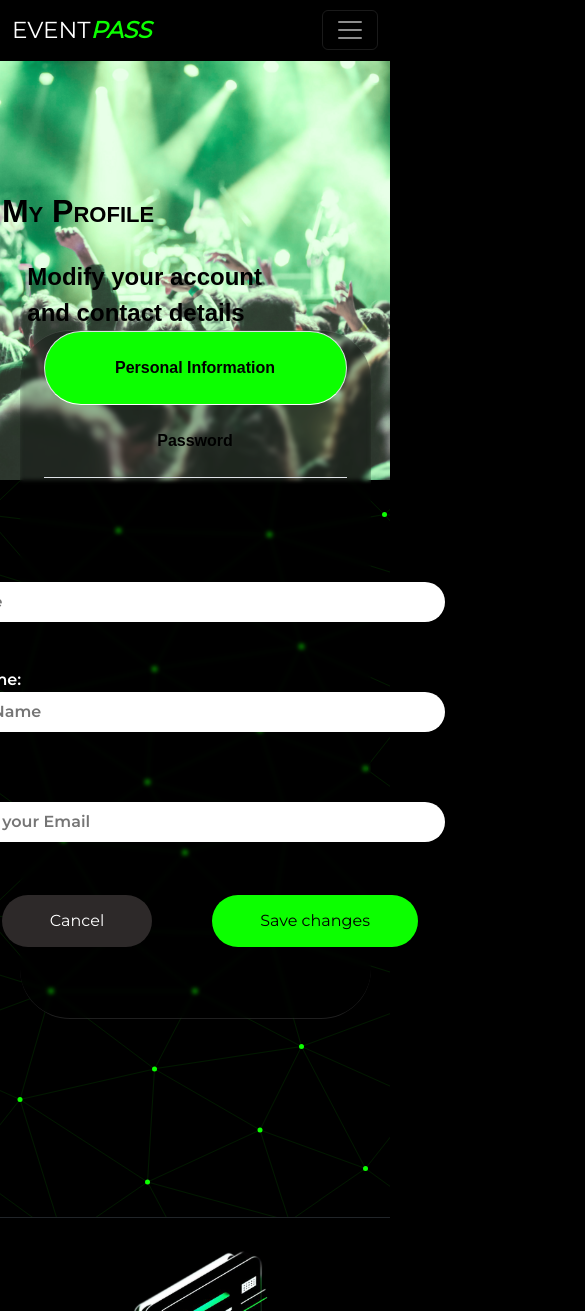
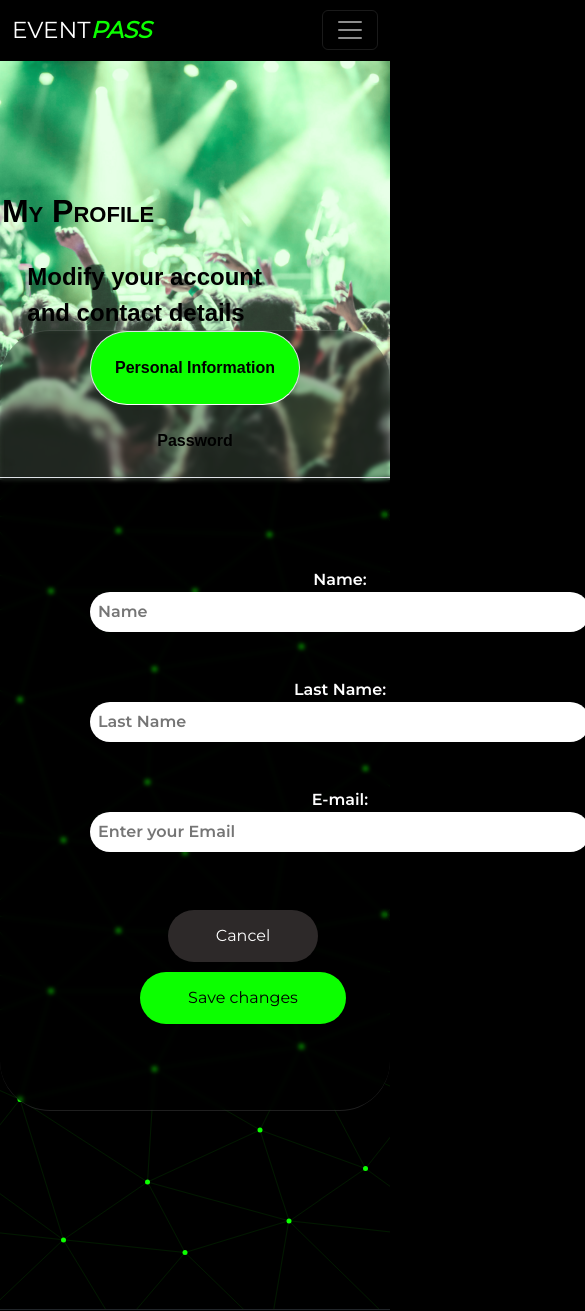
Before and after one commit to emmadamico/23644-grupo2-eventpass, a React (Create React App) app: page /profile in a window 390 px wide. Shown: the top 1311 px of the page, 585 px wide, since content can reach past the window. Built offline with nearby package versions, Linux system fonts and the light colour scheme.

Commit message:
se agregan media queries para responsive en profile

```diff
--- a/src/styles/profile.css
+++ b/src/styles/profile.css
@@ -95,3 +95,31 @@
       left: 38%;
 }
 }
+
+@media (max-width: 576px) {
+  .card-user .nav-tabs {
+    display: flex;
+    flex-direction: column;
+    align-items: center;
+  }
+
+  .card-user, .user-form, .form-item, .form-container  {
+    width: 100% !important;
+    text-align: center;
+    padding: 0;
+    margin: 0;
+  }
+
+  .form-container {
+    padding: 10px; /* Ajusta según tus preferencias */
+  }
+
+  .btn {
+    flex-direction: column;
+    align-items: center;
+  }
+
+  .btn button {
+    margin: 5px 0;
+  }
+};
```
